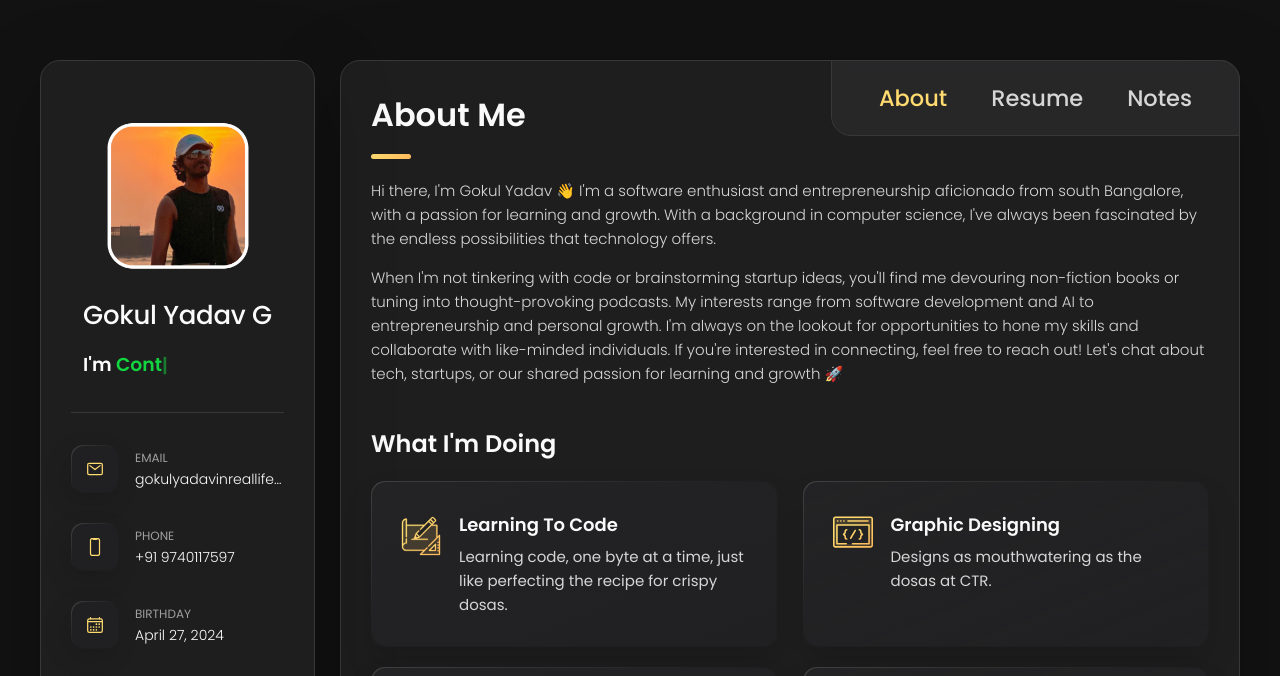
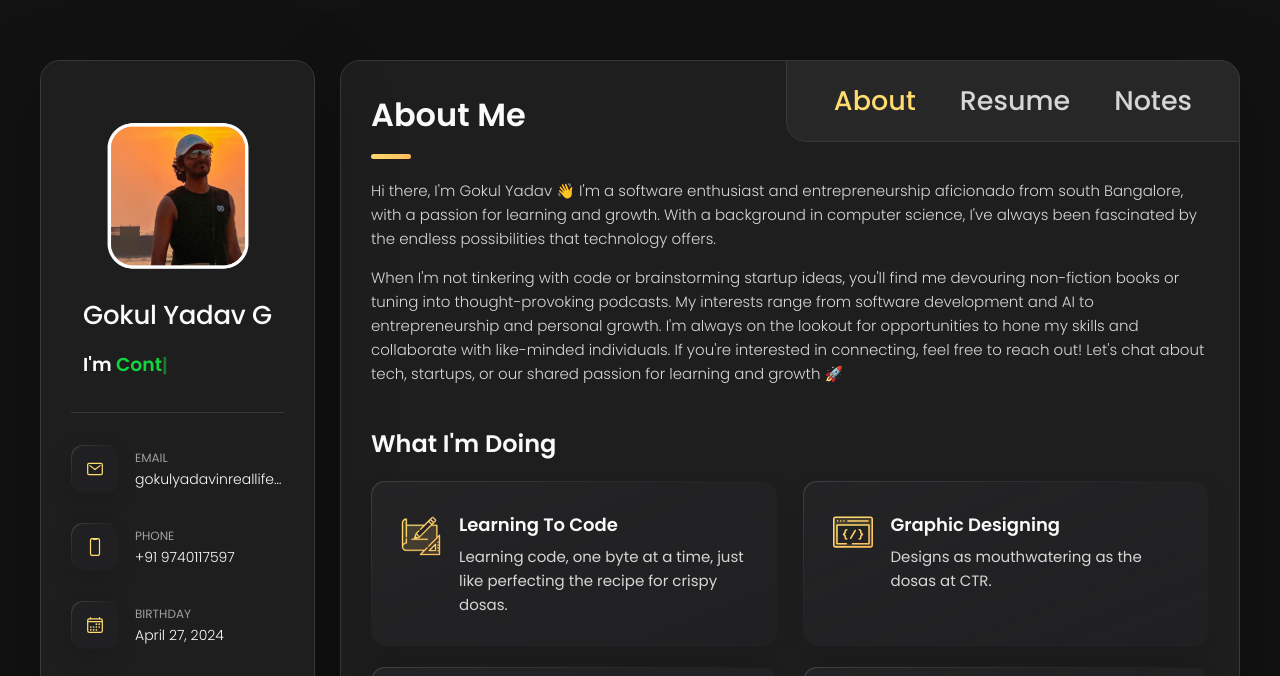
Before and after one commit to gokul-yadav/gokul-yadav.github.io, a plain HTML site: page index.html in a window 1280 px wide. Shown: the top 676 px of the page. Drawn offline with nearby package versions, Linux system fonts and the light colour scheme.

Commit message:
Update style.css

```diff
--- a/assets/css/style.css
+++ b/assets/css/style.css
@@ -477,7 +477,7 @@ main {
 
 .navbar-link {
   color: var(--light-gray);
-  font-size: var(--fs-8);
+  font-size: var(--fs-5);
   padding: 20px 7px;
   transition: color var(--transition-1);
 }
@@ -490,7 +490,7 @@ main {
 
 
 .navbar-link {
-  font-size: calc(var(--fs-8) * 1.5); /* Increase the font size by 50% */
+  font-size: calc(var(--fs-4) * 1.5); /* Increase the font size by 50% */
   /* Other existing styles */
 }
 
```
